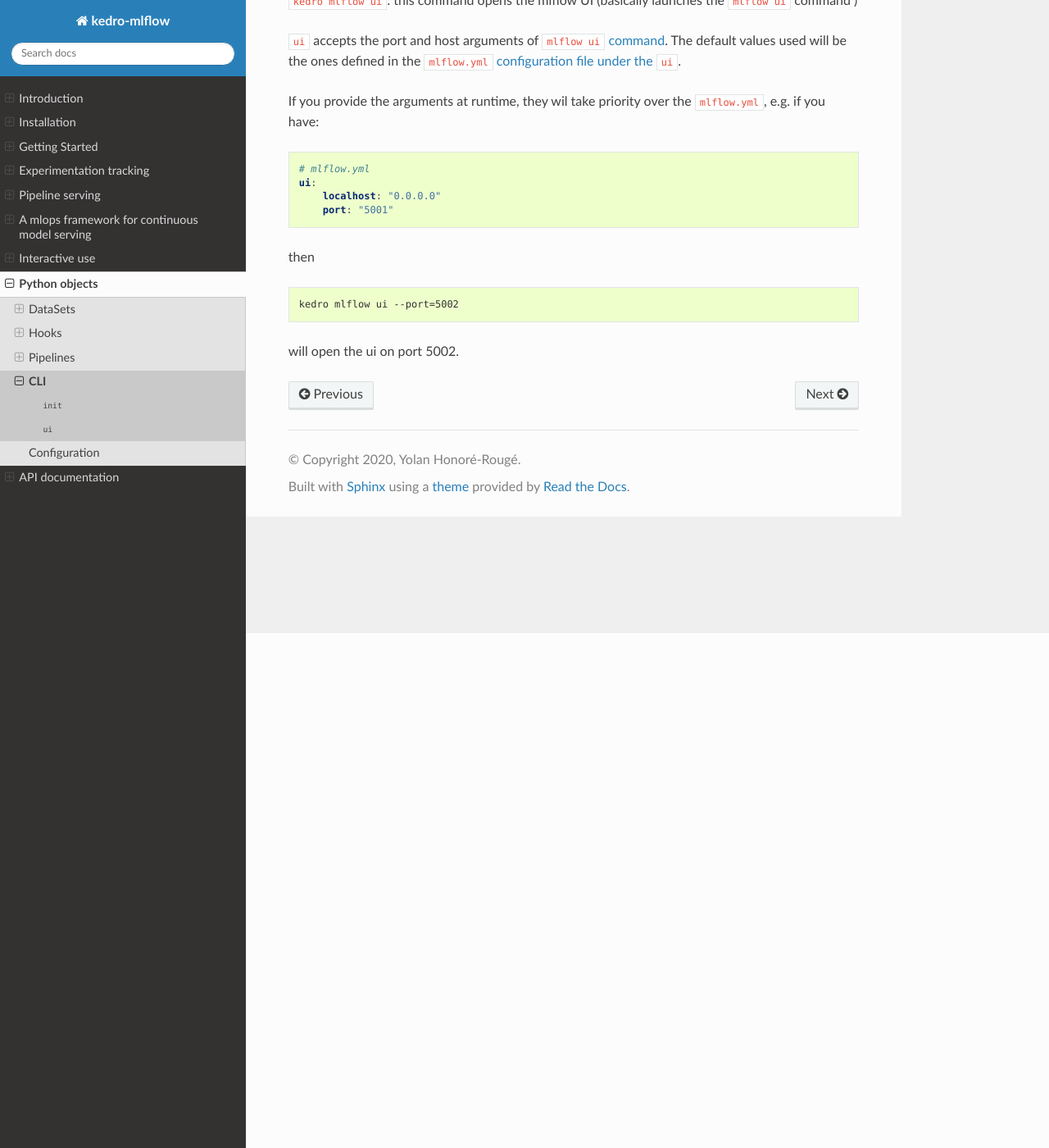
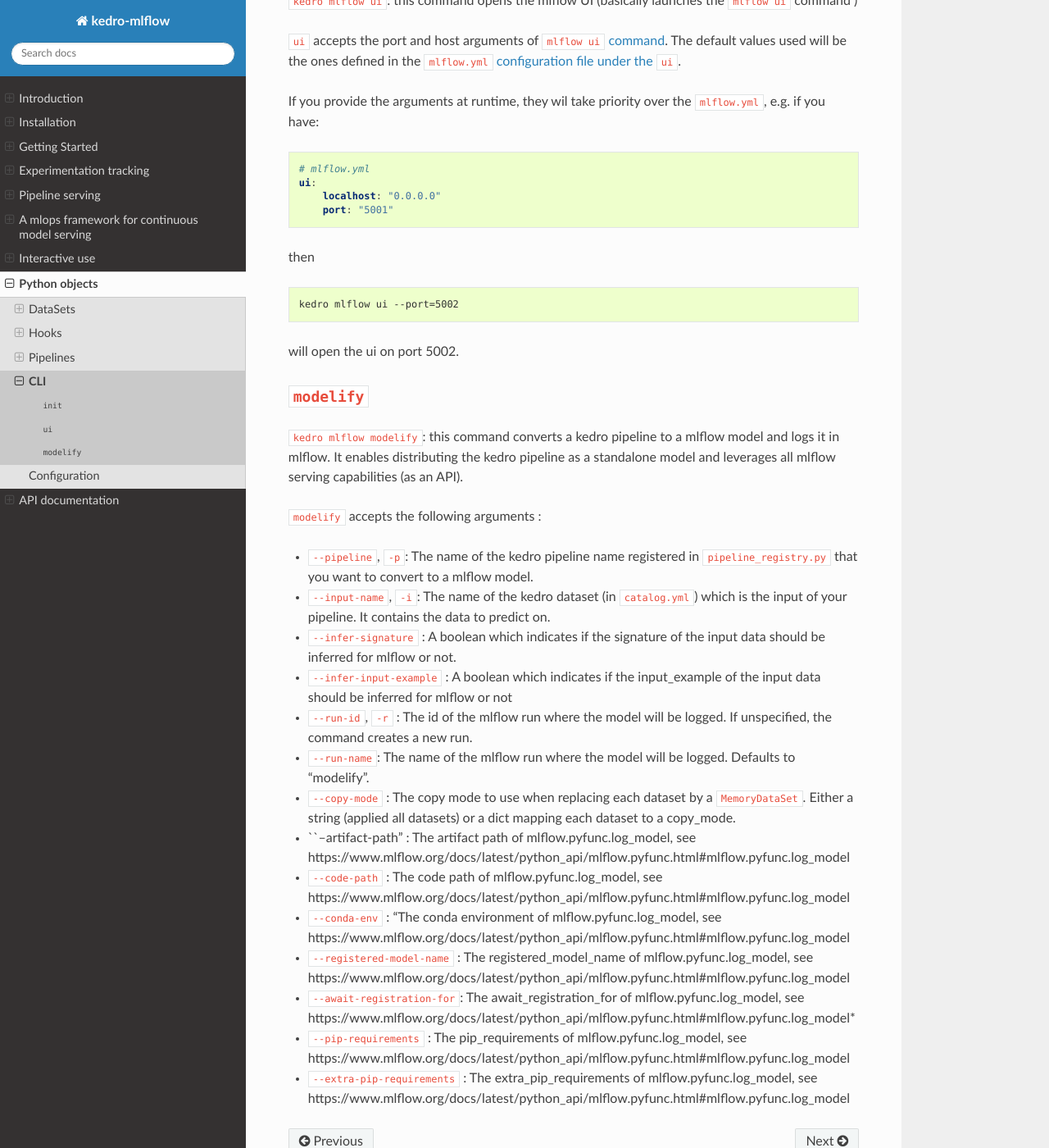
Before and after one commit to Galileo-Galilei/kedro-mlflow, a Sphinx documentation site: the page built from docs/source/07_python_objects/04_CLI.md, in a window 1280 px wide and 1400 px high, scrolled down 628 px. Shown: the whole window at 82% size. Built offline with Sphinx 7.4.7 and the Read the Docs theme 2.0.0, drawn with Linux system fonts in a browser that asks for light colours.

Commit message:
:sparkles: :bug: Add a run_name argument in mlflow modelify command and use 'modelify' as default

````diff
--- a/docs/source/07_python_objects/04_CLI.md
+++ b/docs/source/07_python_objects/04_CLI.md
@@ -33,3 +33,25 @@
 ```
 
 will open the ui on port 5002.
+
+
+## ``modelify``
+
+``kedro mlflow modelify``: this command converts a kedro pipeline to a mlflow model and logs it in mlflow. It enables distributing the kedro pipeline as a standalone model and leverages all mlflow serving capabilities (as an API).
+
+`modelify` accepts the following arguments :
+
+- ``--pipeline``, ``-p``: The name of the kedro pipeline name registered in ``pipeline_registry.py`` that you want to convert to a mlflow model.
+- ``--input-name``, ``-i``: The name of the kedro dataset (in ``catalog.yml``)  which is the input of your pipeline. It contains the data to predict on.
+- ``--infer-signature`` :  A boolean which indicates if the signature of the input data should be inferred for mlflow or not.
+- ``--infer-input-example`` : A boolean which indicates if the input_example of the input data should be inferred for mlflow or not
+- ``--run-id``, ``-r`` : The id of the mlflow run where the model will be logged. If unspecified, the command creates a new run.
+- ``--run-name``: The name of the mlflow run where the model will be logged. Defaults to "modelify".
+- ``--copy-mode`` : The copy mode to use when replacing each dataset by a ``MemoryDataSet``. Either a string (applied all datasets) or a dict mapping each dataset to a copy_mode.
+- ``--artifact-path" : The artifact path of mlflow.pyfunc.log_model, see https://www.mlflow.org/docs/latest/python_api/mlflow.pyfunc.html#mlflow.pyfunc.log_model
+- ``--code-path`` : The code path of mlflow.pyfunc.log_model, see https://www.mlflow.org/docs/latest/python_api/mlflow.pyfunc.html#mlflow.pyfunc.log_model
+- ``--conda-env`` : "The conda environment of mlflow.pyfunc.log_model, see https://www.mlflow.org/docs/latest/python_api/mlflow.pyfunc.html#mlflow.pyfunc.log_model
+- ``--registered-model-name`` : The registered_model_name of mlflow.pyfunc.log_model, see https://www.mlflow.org/docs/latest/python_api/mlflow.pyfunc.html#mlflow.pyfunc.log_model
+- ``--await-registration-for``: The await_registration_for of mlflow.pyfunc.log_model, see https://www.mlflow.org/docs/latest/python_api/mlflow.pyfunc.html#mlflow.pyfunc.log_model*
+- ``--pip-requirements`` : The pip_requirements of mlflow.pyfunc.log_model, see https://www.mlflow.org/docs/latest/python_api/mlflow.pyfunc.html#mlflow.pyfunc.log_model
+- ``--extra-pip-requirements`` : The extra_pip_requirements of mlflow.pyfunc.log_model, see https://www.mlflow.org/docs/latest/python_api/mlflow.pyfunc.html#mlflow.pyfunc.log_model
````
Also changed, not shown: CHANGELOG.md (+3 -0 lines), docs/source/05_pipeline_serving/03_cli_modelify.md (+1 -1 lines), 2 other files.
